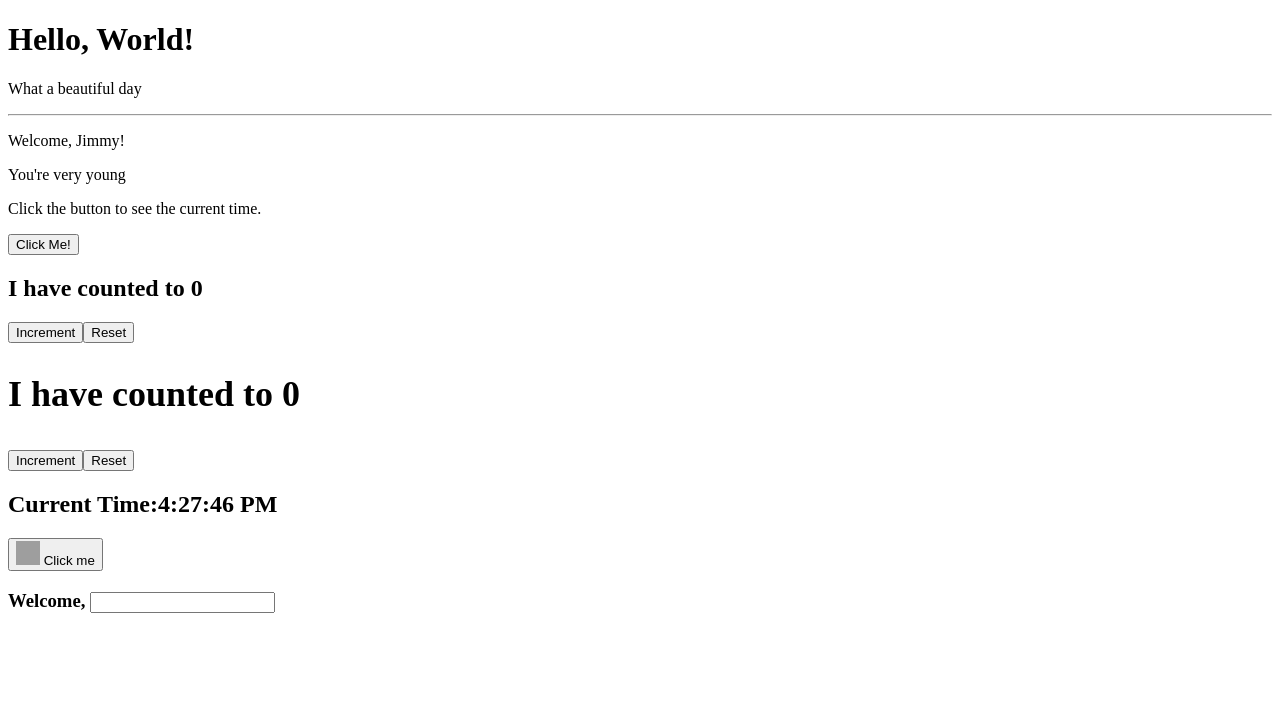
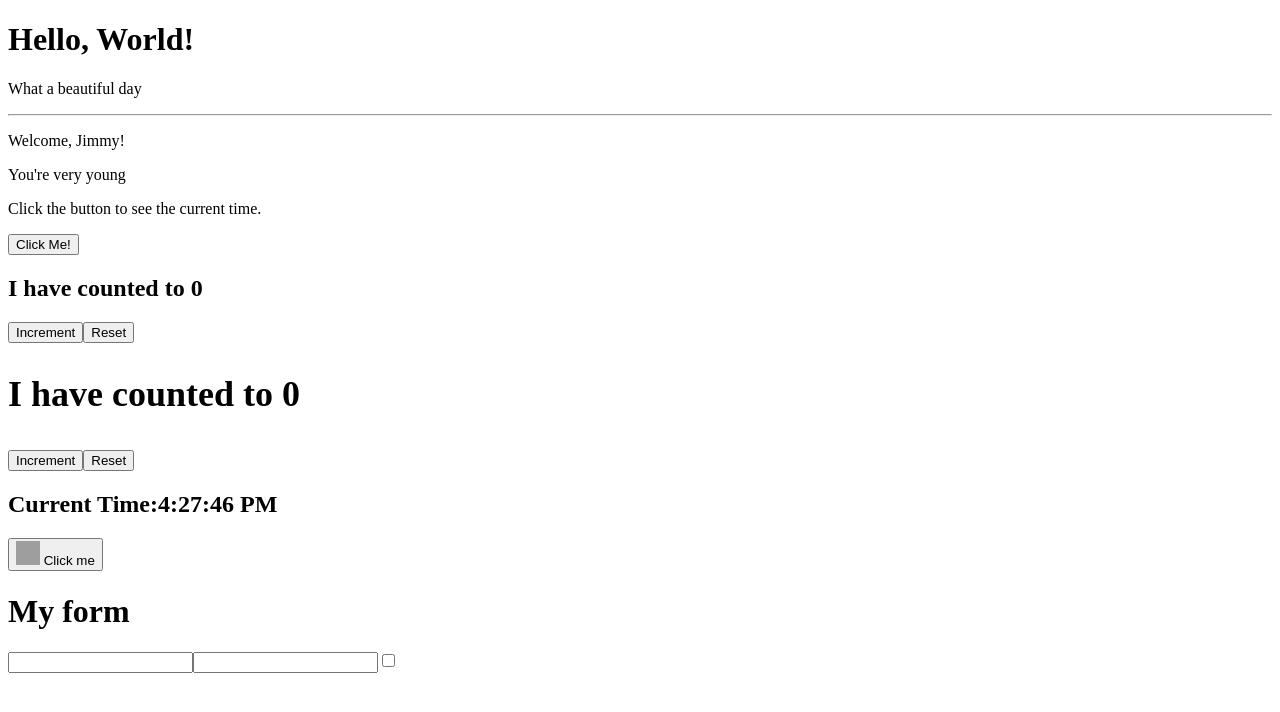
Before and after one commit to gabrieleprovenzano/react, a React (Vite) app in the folder latest/: page / in a window 1280 px wide. Shown: the top 712 px of the page. Built offline with nearby package versions, Linux system fonts and the light colour scheme; grey boxes are pictures that could not be loaded.

Commit message:
Add files via upload

```diff
--- a/latest/src/App.jsx
+++ b/latest/src/App.jsx
@@ -4,7 +4,6 @@ import { Counter } from "./Counter";
 import { CounterDisplay } from "./CounterDisplay";
 import { HelloWorld } from "./HelloWorld";
 import { MouseClicker } from "./MouseClicker";
-import { MyForm } from "./MyForm";
 import Welcome  from "./Welcome";
 import { WelcomeForm } from "./WelcomeForm";
 import { YourAge } from "./YourAgeIs";
--- a/latest/src/WelcomeForm.jsx
+++ b/latest/src/WelcomeForm.jsx
@@ -1,15 +1,30 @@
 import { useState } from "react"
 
 export function WelcomeForm() {
-    const [username, setUsername] = useState("")
+    const [data, setData] = useState({
+        username:"",
+        password:"",
+        session:""
+    })
 
     function handleInputChange(event) {
-        setUsername(event.target.value)
+        const name = event.target.name
+        const value = event.target.value
+
+        setData((data) => {
+            return {
+                ...data,
+                [name]:value
+            }
+        })
     }
 
     return(
-        <div>
-            <h3>Welcome, <input name="username" value={username} onChange={handleInputChange} /></h3>
-        </div>
+    <div>
+        <h1>My form</h1>
+    <input name= "username" value={data.username} onChange={handleInputChange} />
+    <input name= "password" type="password" value={data.password} onChange={handleInputChange} />
+    <input name="session" type="checkbox" value={data.session} onChange={handleInputChange} />
+    </div>
     )
 }
```
